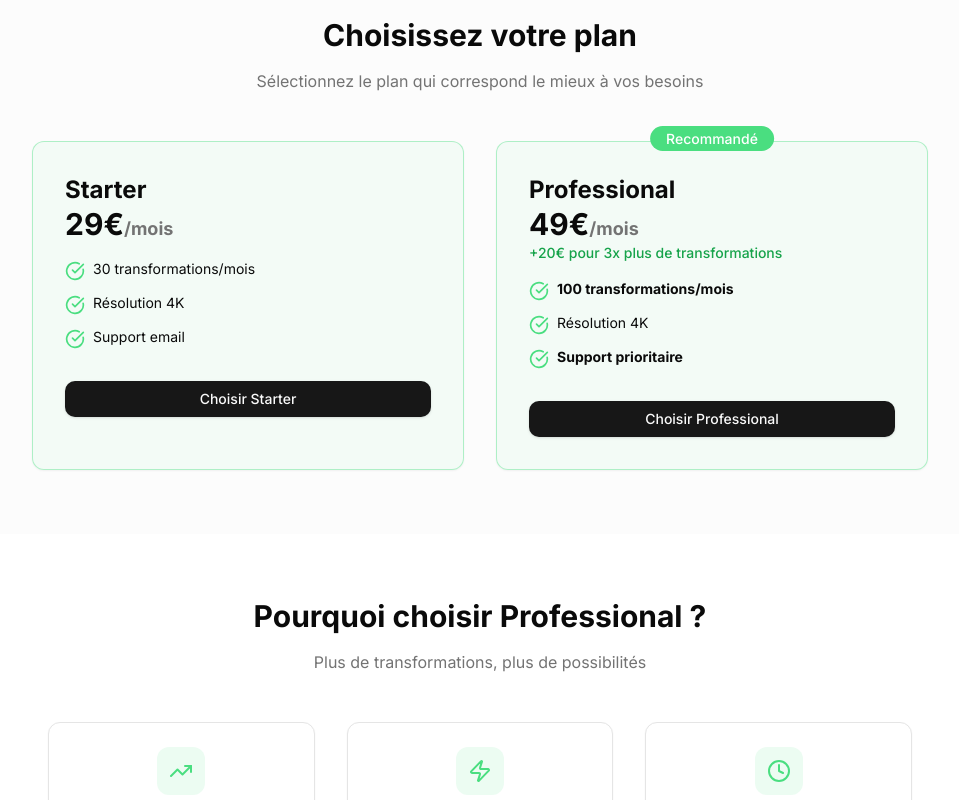
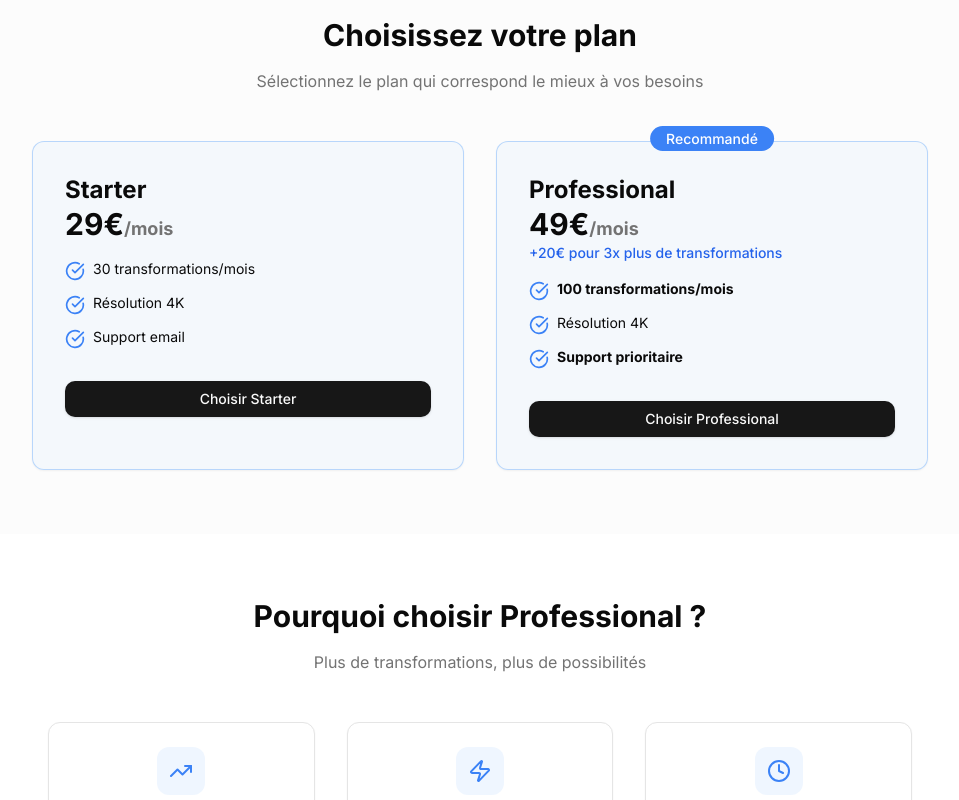
Before and after one commit to Jimmycode06/brandsnap.home, a Next.js app: page /upgrade in a window 1280 px wide. Shown: the part 500-1300 px from the top of the page, without its empty margins (160-1119 px from the left). Built offline with nearby package versions, Linux system fonts and the light colour scheme; no server answers.

Commit message:
Remplacement final vert → bleu (boutons, loaders, badges)

```diff
--- a/app/dashboard/page.tsx
+++ b/app/dashboard/page.tsx
@@ -110,7 +110,7 @@ export default function DashboardPage() {
   if (authLoading || isLoading) {
     return (
       <div className="flex items-center justify-center min-h-screen">
-        <Loader2 className="h-8 w-8 animate-spin text-green-400" />
+        <Loader2 className="h-8 w-8 animate-spin text-blue-500" />
       </div>
     )
   }
@@ -181,7 +181,7 @@ export default function DashboardPage() {
                         className="object-cover w-full h-full"
                       />
                       <div className="absolute top-2 left-2">
-                        <span className="bg-green-400/90 text-black px-2 py-1 rounded text-xs font-medium">
+                        <span className="bg-blue-500/90 text-white px-2 py-1 rounded text-xs font-medium">
                           Home Staging
                         </span>
                       </div>
--- a/app/home-staging/page.tsx
+++ b/app/home-staging/page.tsx
@@ -69,7 +69,7 @@ export default function Page() {
   if (authLoading || creditsLoading) {
     return (
       <div className="flex items-center justify-center min-h-screen">
-        <Loader2 className="h-8 w-8 animate-spin text-green-400" />
+        <Loader2 className="h-8 w-8 animate-spin text-blue-500" />
       </div>
     )
   }
--- a/app/upgrade/page.tsx
+++ b/app/upgrade/page.tsx
@@ -34,7 +34,7 @@ export default function UpgradePage() {
 
             <h1 className="text-4xl md:text-5xl font-bold">
               Vous n'avez plus de{' '}
-              <span className="text-green-400">crédits</span>
+              <span className="text-blue-500">crédits</span>
             </h1>
 
             <p className="text-xl text-muted-foreground max-w-2xl mx-auto">
@@ -62,7 +62,7 @@ export default function UpgradePage() {
 
           <div className="grid md:grid-cols-2 gap-8 max-w-4xl mx-auto">
             {/* Plan Starter */}
-            <Card className="border-green-400/40 bg-green-400/5">
+            <Card className="border-blue-400/40 bg-blue-400/5">
               <CardContent className="p-8">
                 <div className="space-y-4">
                   <div>
@@ -72,15 +72,15 @@ export default function UpgradePage() {
 
                   <ul className="space-y-3">
                     <li className="flex items-start gap-2">
-                      <CheckCircle className="h-5 w-5 text-green-400 mt-0.5 flex-shrink-0" />
+                      <CheckCircle className="h-5 w-5 text-blue-500 mt-0.5 flex-shrink-0" />
                       <span className="text-sm">30 transformations/mois</span>
                     </li>
                     <li className="flex items-start gap-2">
-                      <CheckCircle className="h-5 w-5 text-green-400 mt-0.5 flex-shrink-0" />
+                      <CheckCircle className="h-5 w-5 text-blue-500 mt-0.5 flex-shrink-0" />
                       <span className="text-sm">Résolution 4K</span>
                     </li>
                     <li className="flex items-start gap-2">
-                      <CheckCircle className="h-5 w-5 text-green-400 mt-0.5 flex-shrink-0" />
+                      <CheckCircle className="h-5 w-5 text-blue-500 mt-0.5 flex-shrink-0" />
                       <span className="text-sm">Support email</span>
                     </li>
                   </ul>
@@ -96,9 +96,9 @@ export default function UpgradePage() {
             </Card>
 
             {/* Plan Professional */}
-            <Card className="border-green-400/40 bg-green-400/5 relative">
+            <Card className="border-blue-400/40 bg-blue-400/5 relative">
               <div className="absolute -top-4 left-1/2 -translate-x-1/2">
-                <span className="bg-green-400 text-white px-4 py-1 rounded-full text-sm font-medium">
+                <span className="bg-blue-500 text-white px-4 py-1 rounded-full text-sm font-medium">
                   Recommandé
                 </span>
               </div>
@@ -108,20 +108,20 @@ export default function UpgradePage() {
                   <div>
                     <h3 className="text-2xl font-bold">Professional</h3>
                     <div className="text-3xl font-bold">49€<span className="text-lg text-muted-foreground">/mois</span></div>
-                    <p className="text-sm text-green-600 font-medium">+20€ pour 3x plus de transformations</p>
+                    <p className="text-sm text-blue-600 font-medium">+20€ pour 3x plus de transformations</p>
                   </div>
 
                   <ul className="space-y-3">
                     <li className="flex items-start gap-2">
-                      <CheckCircle className="h-5 w-5 text-green-400 mt-0.5 flex-shrink-0" />
+                      <CheckCircle className="h-5 w-5 text-blue-500 mt-0.5 flex-shrink-0" />
                       <span className="text-sm"><strong>100 transformations/mois</strong></span>
                     </li>
                     <li className="flex items-start gap-2">
-                      <CheckCircle className="h-5 w-5 text-green-400 mt-0.5 flex-shrink-0" />
+                      <CheckCircle className="h-5 w-5 text-blue-500 mt-0.5 flex-shrink-0" />
                       <span className="text-sm">Résolution 4K</span>
                     </li>
                     <li className="flex items-start gap-2">
-                      <CheckCircle className="h-5 w-5 text-green-400 mt-0.5 flex-shrink-0" />
+                      <CheckCircle className="h-5 w-5 text-blue-500 mt-0.5 flex-shrink-0" />
                       <span className="text-sm"><strong>Support prioritaire</strong></span>
                     </li>
                   </ul>
@@ -152,8 +152,8 @@ export default function UpgradePage() {
           <div className="grid md:grid-cols-3 gap-8">
             <Card className="text-center p-6">
               <CardContent className="space-y-4">
-                <div className="w-12 h-12 bg-green-400/10 rounded-lg mx-auto flex items-center justify-center">
-                  <TrendingUp className="w-6 h-6 text-green-400" />
+                <div className="w-12 h-12 bg-blue-400/10 rounded-lg mx-auto flex items-center justify-center">
+                  <TrendingUp className="w-6 h-6 text-blue-500" />
                 </div>
                 <h3 className="text-xl font-semibold">3x plus de transformations</h3>
                 <p className="text-muted-foreground">
@@ -164,8 +164,8 @@ export default function UpgradePage() {
 
             <Card className="text-center p-6">
               <CardContent className="space-y-4">
-                <div className="w-12 h-12 bg-green-400/10 rounded-lg mx-auto flex items-center justify-center">
-                  <Zap className="w-6 h-6 text-green-400" />
+                <div className="w-12 h-12 bg-blue-400/10 rounded-lg mx-auto flex items-center justify-center">
+                  <Zap className="w-6 h-6 text-blue-500" />
                 </div>
                 <h3 className="text-xl font-semibold">Support prioritaire</h3>
                 <p className="text-muted-foreground">
@@ -176,8 +176,8 @@ export default function UpgradePage() {
 
             <Card className="text-center p-6">
               <CardContent className="space-y-4">
-                <div className="w-12 h-12 bg-green-400/10 rounded-lg mx-auto flex items-center justify-center">
-                  <Clock className="w-6 h-6 text-green-400" />
+                <div className="w-12 h-12 bg-blue-400/10 rounded-lg mx-auto flex items-center justify-center">
+                  <Clock className="w-6 h-6 text-blue-500" />
                 </div>
                 <h3 className="text-xl font-semibold">Upgrade instantané</h3>
                 <p className="text-muted-foreground">
@@ -224,7 +224,7 @@ export default function UpgradePage() {
             <img src="/logoa.png" alt="BaoraHome" className="h-6 w-6" />
             <span>BaoraHome</span>
             <span>•</span>
-            <span>Powered by <span className="text-green-400">Artificial Intelligence</span></span>
+            <span>Powered by <span className="text-blue-500">Artificial Intelligence</span></span>
           </div>
         </div>
       </footer>
--- a/components/auth-button.tsx
+++ b/components/auth-button.tsx
@@ -27,7 +27,7 @@ export function AuthButton() {
 
   if (!user) {
     return (
-      <Button onClick={signInWithGoogle} size="sm" className="bg-green-500 hover:bg-green-600">
+      <Button onClick={signInWithGoogle} size="sm" className="bg-blue-500 hover:bg-blue-600">
         <User className="h-4 w-4 mr-2" />
         Commencer
       </Button>
```
